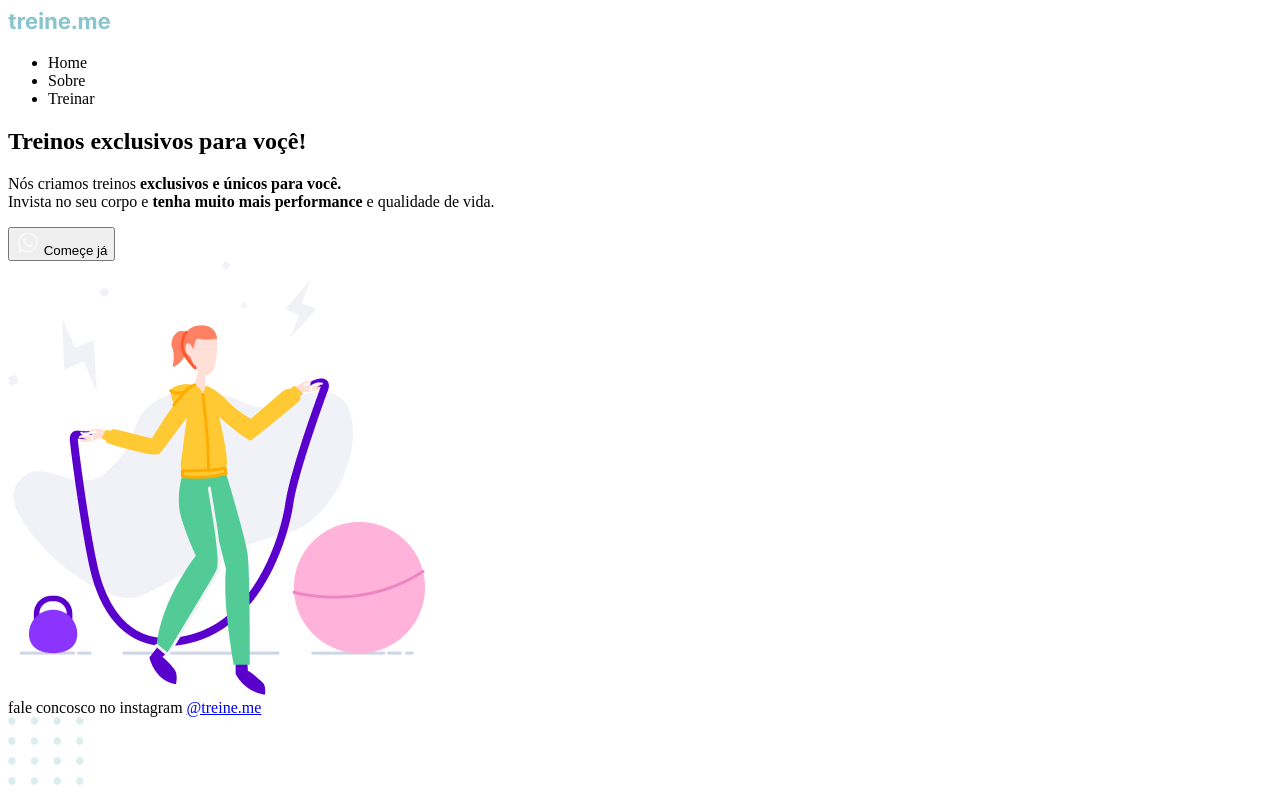
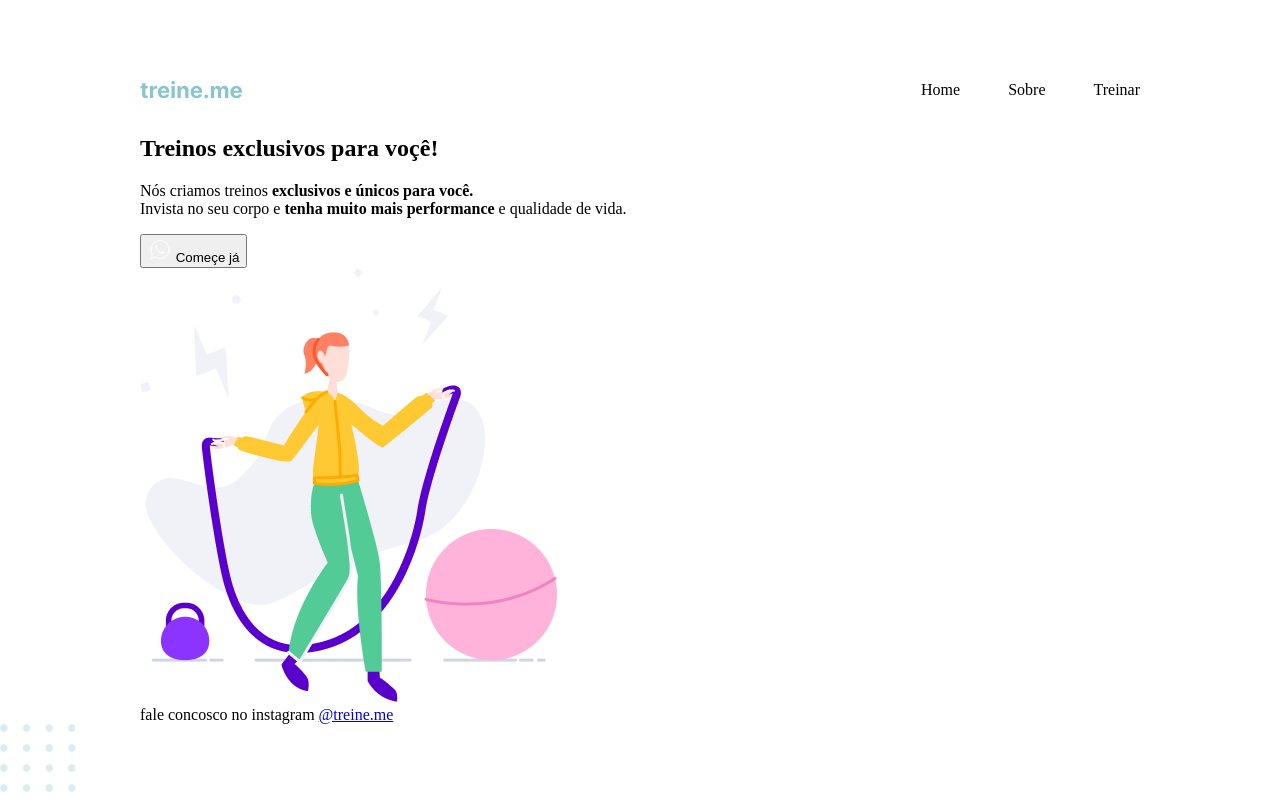
Before and after one commit to thalesparavela/Landing-Page-Fitness, a plain HTML site: page index.html in a window 1280 px wide. Drawn offline with Linux system fonts and the light colour scheme.

Commit message:
Header config

```diff
--- a/index.html
+++ b/index.html
@@ -4,9 +4,10 @@
     <meta charset="UTF-8" />
     <meta name="viewport" content="width=device-width, initial-scale=1.0" />
     <title>Treine me</title>
+    <link rel="stylesheet" href="style.css" />
   </head>
   <body>
-    <div>
+    <div class="page">
       <header>
         <img src="images/logo.svg" alt="traineme" />
         <nav>
@@ -26,7 +27,6 @@
             Invista no seu corpo e
             <strong>tenha muito mais performance</strong> e qualidade de vida.
           </p>
-
           <button>
             <img src="images/whats.svg" alt="ícone whatsapp" />
             Começe já
--- a/style.css
+++ b/style.css
@@ -0,0 +1,17 @@
+.page {
+  width: 1000px;
+  margin: 65px auto 0px;
+}
+body {
+  margin: 0;
+}
+header {
+  display: flex;
+  justify-content: space-between;
+  align-items: center;
+}
+ul {
+  display: flex;
+  list-style: none;
+  gap: 48px;
+}
```
